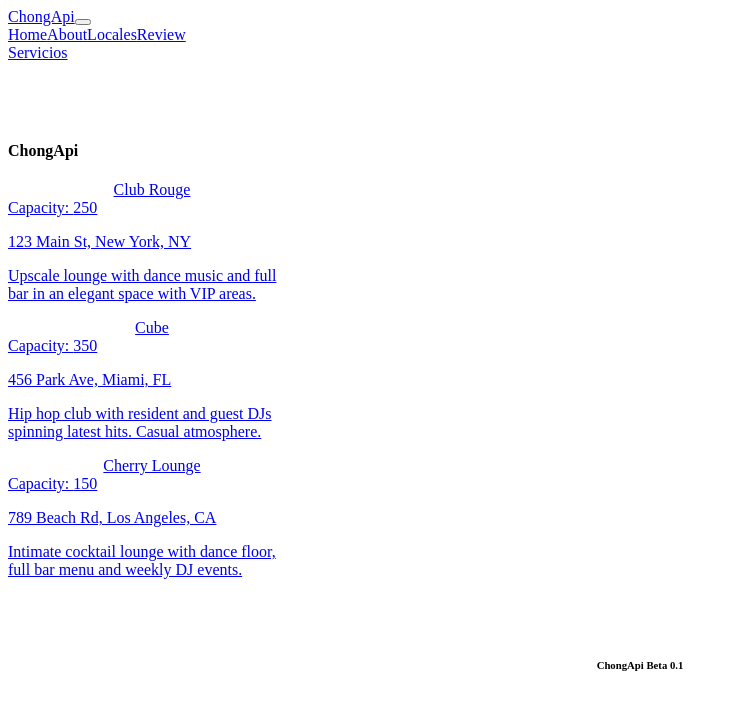
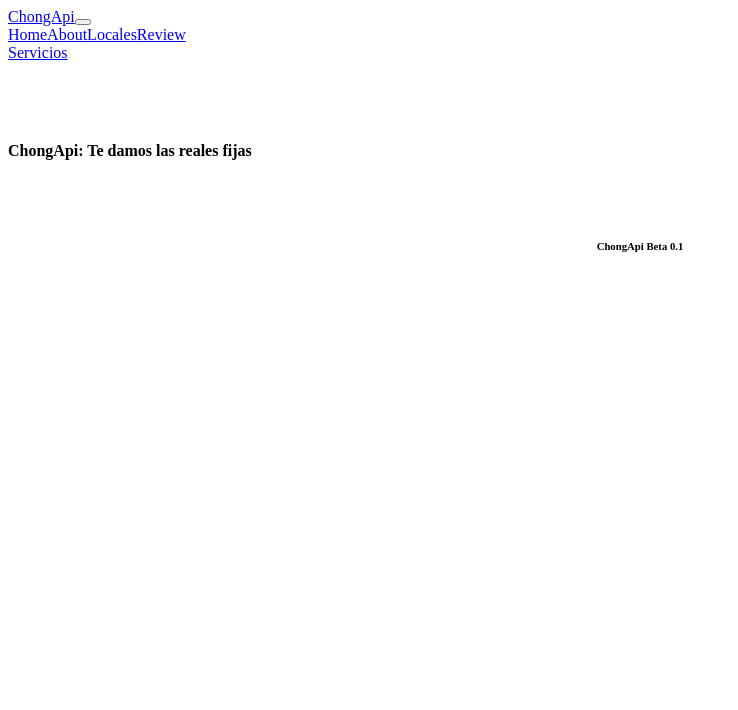
Before and after one commit to DarkShadow76/chongapi-frontend, a Next.js app: page / in a window 1280 px wide. Shown: the top 710 px of the page, without its empty margins (0-738 px from the left). Built offline with nearby package versions, Linux system fonts and the light colour scheme.

Commit message:
Remobrando Pages por nombres mas descriptivos

```diff
--- a/src/app/layout.js
+++ b/src/app/layout.js
@@ -1,7 +1,8 @@
-// import { Montserrat } from 'next/font/google'
+//import { Montserrat } from 'next/font/google'
+//import { Nunito_Sans } from 'next/font/google'
 // import './globals.css'
 
-// const montserrat = Montserrat({ subsets: ['latin'] })
+//const font = Nunito_Sans({ subsets: ['latin'], weight: ['200', '700', '500'] })
 import Footer from "@/components/Footer"
 import Header from "@/components/Header"
 
@@ -26,11 +27,10 @@ export default function RootLayout({ children }) {
       ></script>
 
       <link rel="stylesheet" href="https://cdnjs.cloudflare.com/ajax/libs/font-awesome/4.7.0/css/font-awesome.min.css" />
-      <body className="gradient" style={{
-      }}>
-        <Header/>
+      <body className={`antialiased`}>
+        <Header />
         {children}
-        <Footer/>
+        <Footer />
       </body>
     </html >
   )
--- a/src/app/local/[id]/page.js
+++ b/src/app/local/[id]/page.js
@@ -1,7 +1,7 @@
 "use client"
 import { Container } from "react-bootstrap"
 
-const Page = ({ params }) => {
+const Alineacion = ({ params }) => {
 
   return <Container>
     <h4>Descripcion</h4>
@@ -12,4 +12,4 @@ const Page = ({ params }) => {
   </Container>
 }
 
-export default Page
+export default Alineacion
--- a/src/app/local/page.js
+++ b/src/app/local/page.js
@@ -2,7 +2,7 @@
 import Entitys from "@/components/Entitys"
 import { Container } from "react-bootstrap"
 
-const Page = () => {
+const listaClubs = () => {
 
   return <Container>
     <h2>Lista de Nightclubs</h2>
@@ -10,4 +10,4 @@ const Page = () => {
   </Container>
 }
 
-export default Page
+export default listaClubs
--- a/src/app/page.js
+++ b/src/app/page.js
@@ -1,13 +1,11 @@
 "use client"
-import Entitys from "@/components/Entitys"
 import { Container } from "react-bootstrap"
 
-const Page = () => {
+const PaginaPrincipal = () => {
 
   return <Container>
-    <h4>ChongApi</h4>
-    <Entitys />
+    <h4>ChongApi: Te damos las reales fijas</h4>
   </Container>
 }
 
-export default Page
+export default PaginaPrincipal
```
